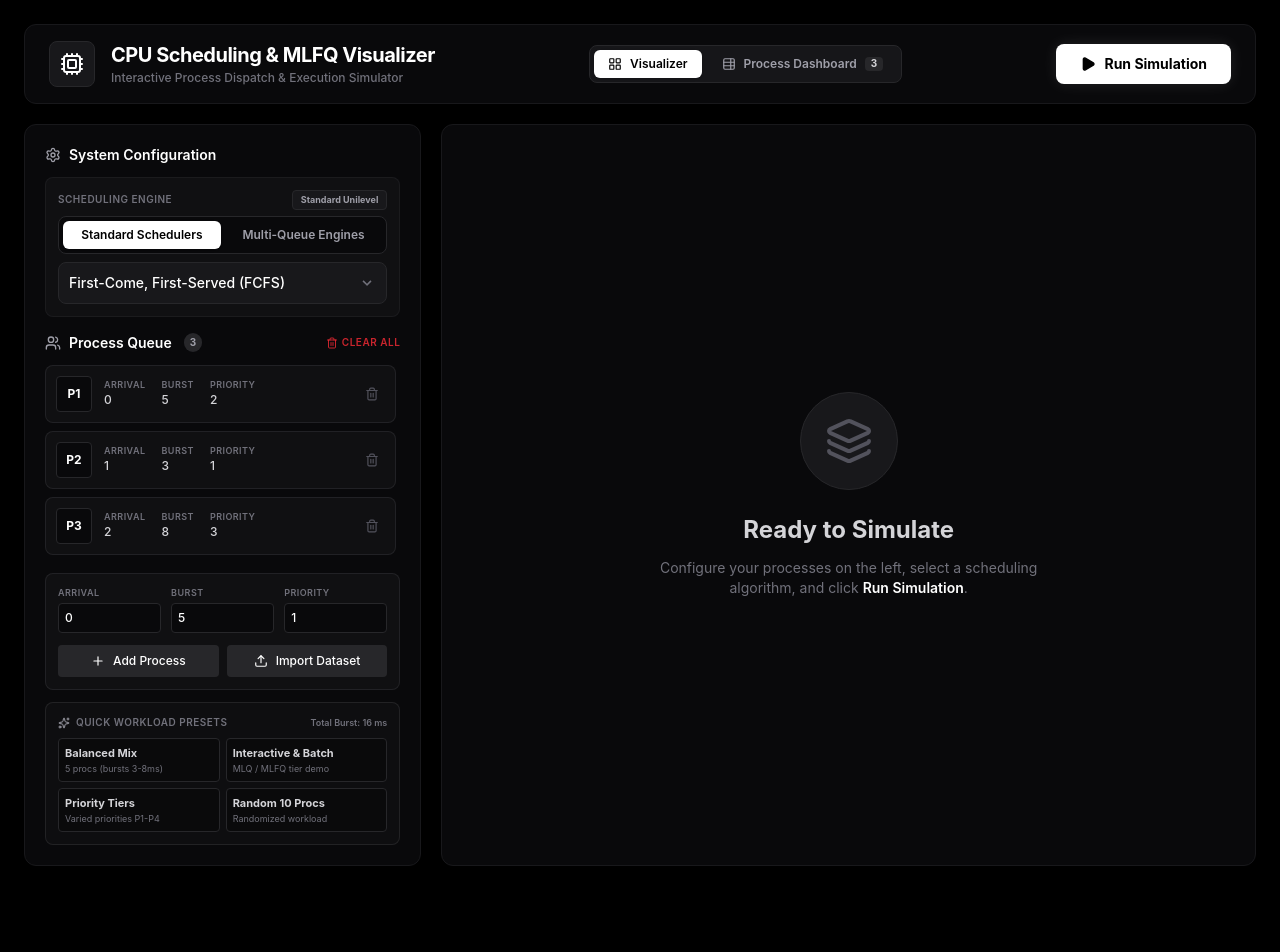
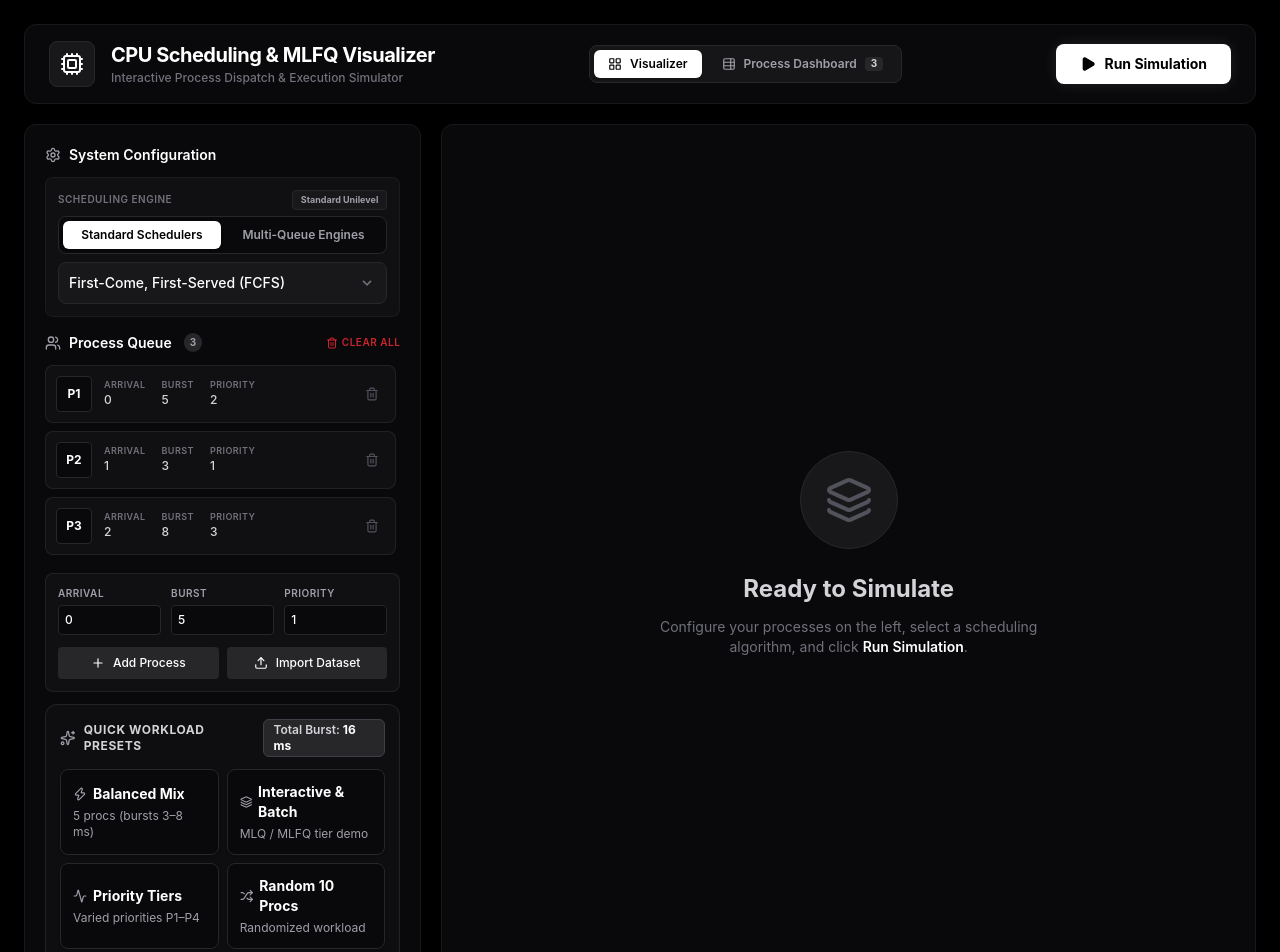
Before and after one commit to mohargorai/cpu-scheduling-visualizer, a React (Vite) app in the folder frontend/: page / in a window 1280 px wide. Shown: the top 952 px of the page. Before the commit the page ends 914 px from the top, so only its background shows below. Built offline with nearby package versions, Linux system fonts and the light colour scheme.

Commit message:
fix: increase typography size, padding, and legibility for workload presets

```diff
--- a/frontend/src/components/ProcessInput.jsx
+++ b/frontend/src/components/ProcessInput.jsx
@@ -1,6 +1,6 @@
 import React, { useState, useRef } from 'react';
 import { useStore } from '../store';
-import { Plus, Trash2, Users, Activity, Upload, Settings, Sparkles } from 'lucide-react';
+import { Plus, Trash2, Users, Activity, Upload, Settings, Sparkles, Zap, Shuffle, Layers } from 'lucide-react';
 import { motion, AnimatePresence } from 'framer-motion';
 
 const algorithms = ['FCFS', 'SJF', 'SRTF', 'RR', 'Priority', 'PreemptivePriority', 'MLQ', 'MLFQ'];
@@ -339,15 +339,15 @@ export function ProcessInput() {
         <div className="flex-none bg-zinc-900/50 p-3 rounded-lg border border-zinc-800/80 mb-3">
           <div className="grid grid-cols-3 gap-2.5 mb-3">
             <div>
-              <label className="block text-[9px] uppercase tracking-wider font-semibold text-zinc-500 mb-1">Arrival</label>
+              <label className="block text-[10px] uppercase tracking-wider font-semibold text-zinc-400 mb-1">Arrival</label>
               <input type="number" min="0" value={newProcess.arrivalTime} onKeyDown={e => e.key === 'Enter' && handleAdd()} onChange={e => setNewProcess({...newProcess, arrivalTime: e.target.value === '' ? '' : parseInt(e.target.value)})} className="w-full bg-zinc-950 border border-zinc-800 text-white rounded p-1.5 text-xs font-medium outline-none focus:border-zinc-600 transition-colors" />
             </div>
             <div>
-              <label className="block text-[9px] uppercase tracking-wider font-semibold text-zinc-500 mb-1">Burst</label>
+              <label className="block text-[10px] uppercase tracking-wider font-semibold text-zinc-400 mb-1">Burst</label>
               <input type="number" min="1" value={newProcess.burstTime} onKeyDown={e => e.key === 'Enter' && handleAdd()} onChange={e => setNewProcess({...newProcess, burstTime: e.target.value === '' ? '' : parseInt(e.target.value)})} className="w-full bg-zinc-950 border border-zinc-800 text-white rounded p-1.5 text-xs font-medium outline-none focus:border-zinc-600 transition-colors" />
             </div>
             <div>
-              <label className="block text-[9px] uppercase tracking-wider font-semibold text-zinc-500 mb-1">Priority</label>
+              <label className="block text-[10px] uppercase tracking-wider font-semibold text-zinc-400 mb-1">Priority</label>
               <input type="number" min="1" value={newProcess.priority} onKeyDown={e => e.key === 'Enter' && handleAdd()} onChange={e => setNewProcess({...newProcess, priority: e.target.value === '' ? '' : parseInt(e.target.value)})} className="w-full bg-zinc-950 border border-zinc-800 text-white rounded p-1.5 text-xs font-medium outline-none focus:border-zinc-600 transition-colors" />
             </div>
           </div>
@@ -380,52 +380,64 @@ export function ProcessInput() {
         </div>
 
         {/* Quick Workload Presets & Workload Summary */}
-        <div className="flex-none bg-zinc-900/40 p-3 rounded-lg border border-zinc-800/80">
-          <div className="flex items-center justify-between mb-2">
-            <span className="text-[10px] uppercase tracking-wider font-semibold text-zinc-500 flex items-center gap-1.5">
-              <Sparkles className="w-3 h-3 text-zinc-400" />
+        <div className="flex-none bg-zinc-900/40 p-3.5 rounded-xl border border-zinc-800/80">
+          <div className="flex items-center justify-between mb-3">
+            <span className="text-xs uppercase tracking-wider font-bold text-zinc-300 flex items-center gap-2">
+              <Sparkles className="w-4 h-4 text-zinc-400" />
               Quick Workload Presets
             </span>
-            <span className="text-[9px] font-semibold text-zinc-500">
-              Total Burst: {totalBurst} ms
+            <span className="text-xs font-semibold px-2.5 py-0.5 rounded-md bg-zinc-800 text-zinc-300 border border-zinc-700">
+              Total Burst: <strong className="text-white font-bold">{totalBurst} ms</strong>
             </span>
           </div>
 
-          <div className="grid grid-cols-2 gap-1.5">
+          <div className="grid grid-cols-2 gap-2">
             <button
               type="button"
               onClick={loadStandardMix}
-              className="text-left p-1.5 rounded bg-zinc-950/80 hover:bg-zinc-800 border border-zinc-800 text-zinc-300 hover:text-white transition-colors"
+              className="group text-left p-2.5 sm:p-3 rounded-lg bg-zinc-950 hover:bg-zinc-800/90 border border-zinc-800 hover:border-zinc-700 text-zinc-200 hover:text-white transition-all shadow-sm"
             >
-              <p className="text-[11px] font-bold">Balanced Mix</p>
-              <p className="text-[9px] text-zinc-500">5 procs (bursts 3-8ms)</p>
+              <div className="flex items-center gap-1.5 mb-1">
+                <Zap className="w-3.5 h-3.5 text-zinc-400 group-hover:text-white transition-colors" />
+                <p className="text-xs sm:text-sm font-bold text-white">Balanced Mix</p>
+              </div>
+              <p className="text-xs text-zinc-400">5 procs (bursts 3–8 ms)</p>
             </button>
 
             <button
               type="button"
               onClick={loadMultiQueueMix}
-              className="text-left p-1.5 rounded bg-zinc-950/80 hover:bg-zinc-800 border border-zinc-800 text-zinc-300 hover:text-white transition-colors"
+              className="group text-left p-2.5 sm:p-3 rounded-lg bg-zinc-950 hover:bg-zinc-800/90 border border-zinc-800 hover:border-zinc-700 text-zinc-200 hover:text-white transition-all shadow-sm"
             >
-              <p className="text-[11px] font-bold">Interactive & Batch</p>
-              <p className="text-[9px] text-zinc-500">MLQ / MLFQ tier demo</p>
+              <div className="flex items-center gap-1.5 mb-1">
+                <Layers className="w-3.5 h-3.5 text-zinc-400 group-hover:text-white transition-colors" />
+                <p className="text-xs sm:text-sm font-bold text-white">Interactive & Batch</p>
+              </div>
+              <p className="text-xs text-zinc-400">MLQ / MLFQ tier demo</p>
             </button>
 
             <button
               type="button"
               onClick={loadPriorityTiersMix}
-              className="text-left p-1.5 rounded bg-zinc-950/80 hover:bg-zinc-800 border border-zinc-800 text-zinc-300 hover:text-white transition-colors"
+              className="group text-left p-2.5 sm:p-3 rounded-lg bg-zinc-950 hover:bg-zinc-800/90 border border-zinc-800 hover:border-zinc-700 text-zinc-200 hover:text-white transition-all shadow-sm"
             >
-              <p className="text-[11px] font-bold">Priority Tiers</p>
-              <p className="text-[9px] text-zinc-500">Varied priorities P1-P4</p>
+              <div className="flex items-center gap-1.5 mb-1">
+                <Activity className="w-3.5 h-3.5 text-zinc-400 group-hover:text-white transition-colors" />
+                <p className="text-xs sm:text-sm font-bold text-white">Priority Tiers</p>
+              </div>
+              <p className="text-xs text-zinc-400">Varied priorities P1–P4</p>
             </button>
 
             <button
               type="button"
               onClick={generateRandomWorkload}
-              className="text-left p-1.5 rounded bg-zinc-950/80 hover:bg-zinc-800 border border-zinc-800 text-zinc-300 hover:text-white transition-colors"
+              className="group text-left p-2.5 sm:p-3 rounded-lg bg-zinc-950 hover:bg-zinc-800/90 border border-zinc-800 hover:border-zinc-700 text-zinc-200 hover:text-white transition-all shadow-sm"
             >
-              <p className="text-[11px] font-bold">Random 10 Procs</p>
-              <p className="text-[9px] text-zinc-500">Randomized workload</p>
+              <div className="flex items-center gap-1.5 mb-1">
+                <Shuffle className="w-3.5 h-3.5 text-zinc-400 group-hover:text-white transition-colors" />
+                <p className="text-xs sm:text-sm font-bold text-white">Random 10 Procs</p>
+              </div>
+              <p className="text-xs text-zinc-400">Randomized workload</p>
             </button>
           </div>
         </div>
```
